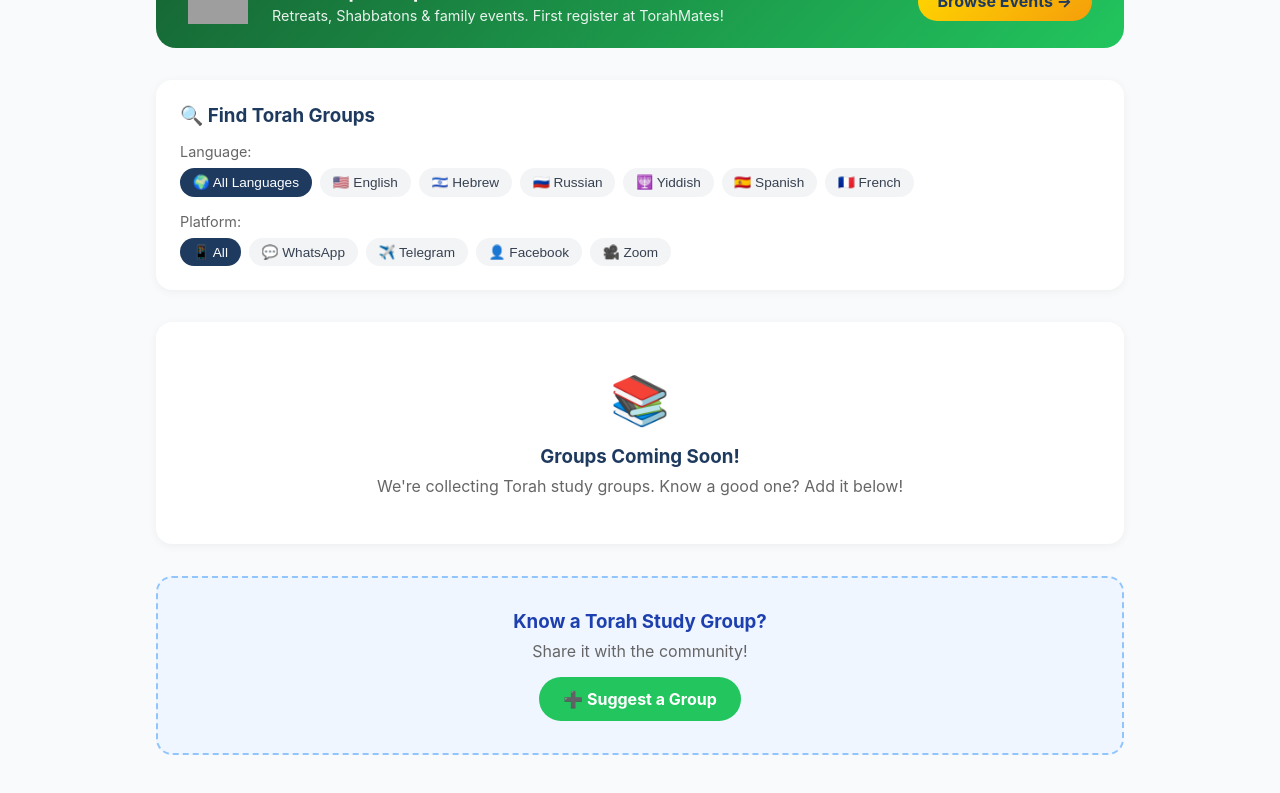
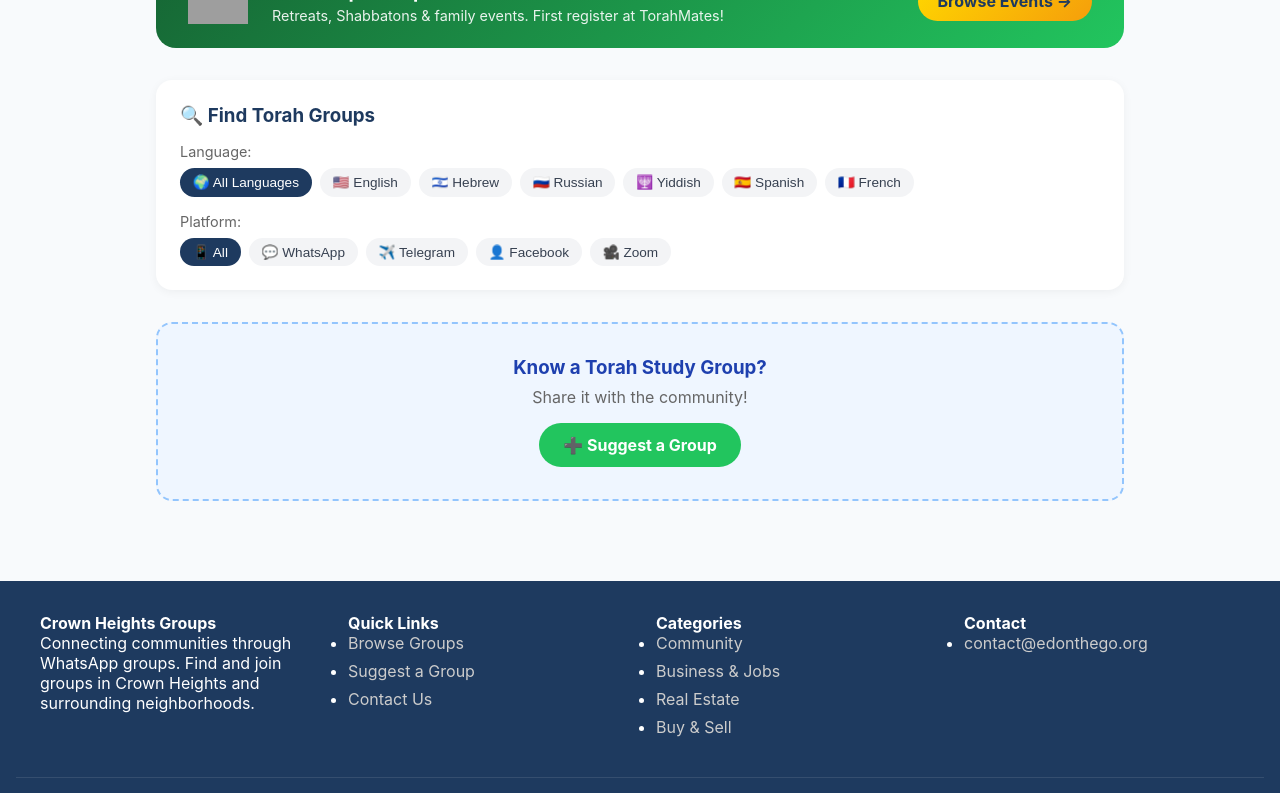
Before and after one commit to chevrutah247/crownheightsgroups, a Next.js app: page /torah-groups in a window 1280 px wide. Shown: the part 592-1385 px from the top of the page. Built offline with nearby package versions, Linux system fonts and the light colour scheme; grey boxes are pictures that could not be loaded.

Commit message:
Remove coming soon section

```diff
--- a/app/torah-groups/page.tsx
+++ b/app/torah-groups/page.tsx
@@ -143,18 +143,8 @@ export default function TorahGroupsPage() {
           </div>
         </div>
 
-        {torahGroups.length === 0 ? (
-          <div style={{ textAlign: 'center', padding: '3rem', background: 'white', borderRadius: '16px', boxShadow: '0 2px 10px rgba(0,0,0,0.05)' }}>
-            <div style={{ fontSize: '3rem', marginBottom: '1rem' }}>📚</div>
-            <h3 style={{ color: '#1e3a5f', marginBottom: '0.5rem' }}>
-              {showRussian ? 'Группы скоро появятся!' : 'Groups Coming Soon!'}
-            </h3>
-            <p style={{ color: '#666' }}>
-              {showRussian ? 'Мы собираем группы по изучению Торы. Знаете хорошую? Добавьте ниже!' : "We're collecting Torah study groups. Know a good one? Add it below!"}
-            </p>
-          </div>
-        ) : (
-          <div style={{ display: 'grid', gridTemplateColumns: 'repeat(auto-fill, minmax(300px, 1fr))', gap: '1rem' }}>
+        {torahGroups.length > 0 && (
+          <div style={{ display: 'grid', gridTemplateColumns: 'repeat(auto-fill, minmax(300px, 1fr))', gap: '1rem', marginBottom: '2rem' }}>
             {torahGroups.map(group => (
               <div key={group.id} style={{ background: 'white', borderRadius: '12px', padding: '1.25rem', boxShadow: '0 2px 8px rgba(0,0,0,0.08)' }}>
                 <h3 style={{ margin: 0, color: '#1e3a5f', fontSize: '1.1rem' }}>{group.name}</h3>
@@ -163,7 +153,7 @@ export default function TorahGroupsPage() {
           </div>
         )}
 
-        <div style={{ marginTop: '2rem', textAlign: 'center', padding: '2rem', background: '#eff6ff', borderRadius: '16px', border: '2px dashed #93c5fd' }}>
+        <div style={{ textAlign: 'center', padding: '2rem', background: '#eff6ff', borderRadius: '16px', border: '2px dashed #93c5fd' }}>
           <h3 style={{ color: '#1e40af', marginBottom: '0.5rem' }}>
             {showRussian ? 'Знаете группу по изучению Торы?' : 'Know a Torah Study Group?'}
           </h3>
```
